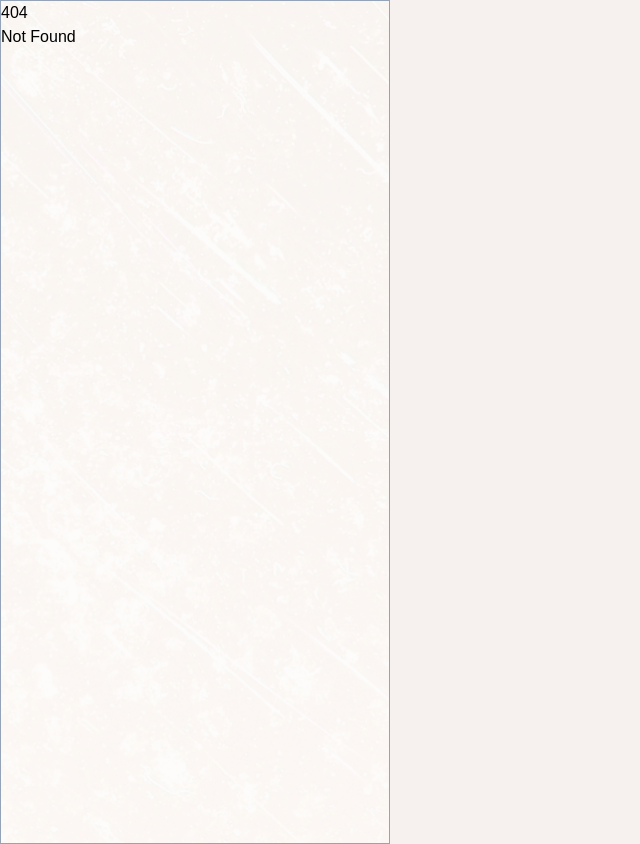
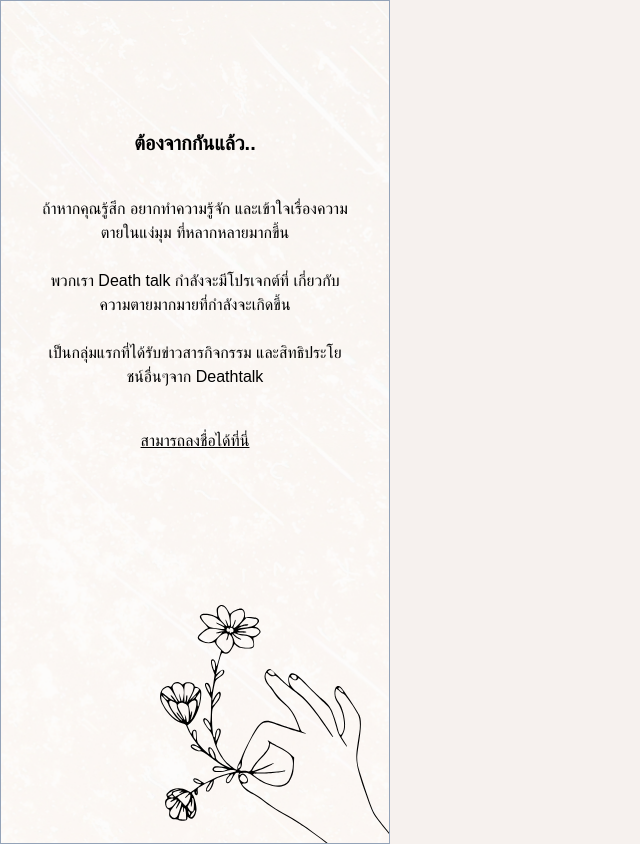
Before and after one commit to Tantatorn-dev/deathtalk-photobooth, a SvelteKit app: page /farewell in a window 1280 px wide. Before the commit this address had no page. Shown: the whole page, without its empty margins (0-640 px from the left). Built offline with nearby package versions, Linux system fonts and the light colour scheme; a web font is replaced by a local one.

Commit message:
feat: add farewell page

```diff
--- /dev/null
+++ b/src/routes/farewell/+page.svelte
@@ -0,0 +1,12 @@
+<div class="relative w-full h-full">
+	<div class="flex flex-col items-center h-full gap-10 pl-10 pr-10 text-center">
+		<p class="mt-32 text-xl font-bold ">ต้องจากกันแล้ว..</p>
+		<p>
+			ถ้าหากคุณรู้สึก อยากทำความรู้จัก และเข้าใจเรื่องความตายในแง่มุม ที่หลากหลายมากขึ้น<br /><br
+			/>พวกเรา Death talk กำลังจะมีโปรเจกต์ที่ เกี่ยวกับความตายมากมายที่กำลังจะเกิดขึ้น<br /><br
+			/>เป็นกลุ่มแรกที่ได้รับข่าวสารกิจกรรม และสิทธิประโยชน์อื่นๆจาก Deathtalk
+		</p>
+		<button class="underline">สามารถลงชื่อได้ที่นี่</button>
+	</div>
+	<img src="/misc/hand-flower.svg" alt="hand-flower" class="absolute bottom-0 right-0" />
+</div>
```
Also changed, not shown: static/misc/hand-flower.svg (added).
